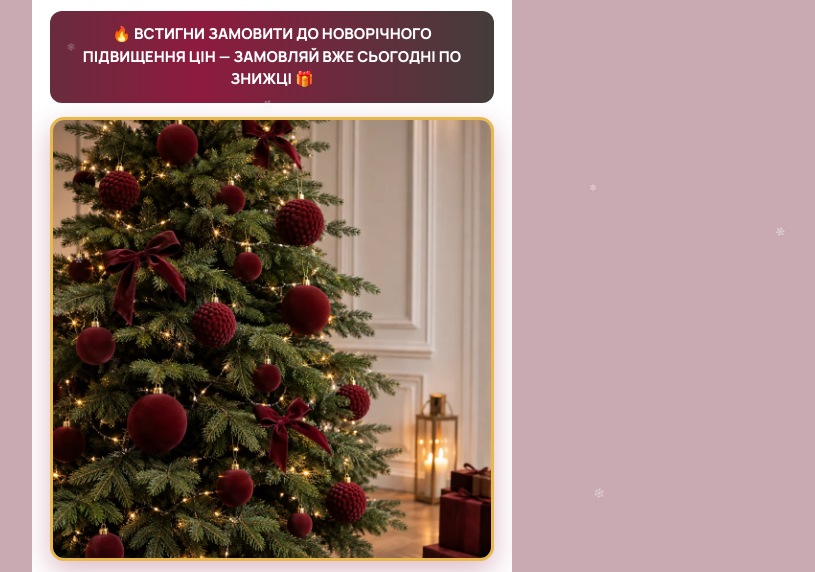
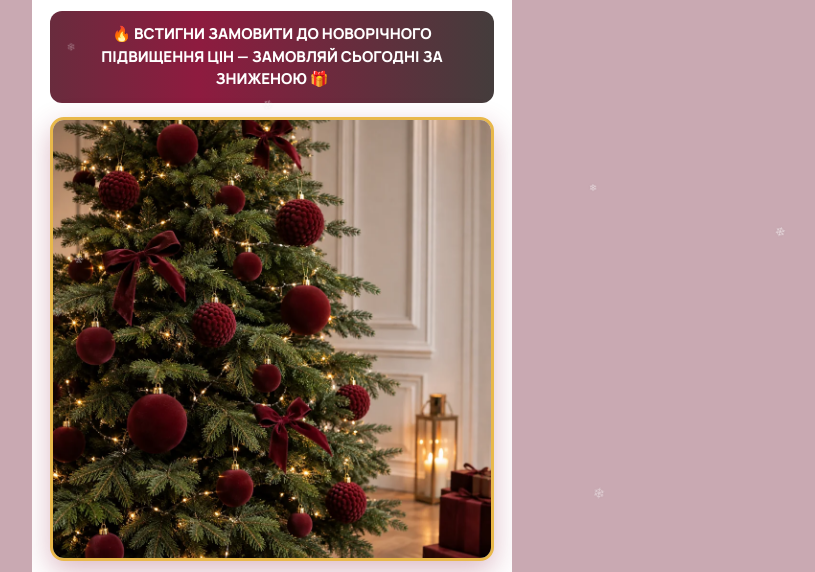
Before and after one commit to nfhfcnfhfc000-star/oks, a plain HTML site: page index.html in a window 1280 px wide. Shown: the part 207-779 px from the top of the page, without its empty margins (368-1183 px from the left). Drawn offline with nearby package versions, Linux system fonts and the light colour scheme.

Commit message:
Update index.html

```diff
--- a/index.html
+++ b/index.html
@@ -21,7 +21,7 @@
 <!-- ===== БЛОК 1: ГОЛОВНИЙ ОФФЕР ===== -->
 <section class="blk">
 <div class="tm"><b>Ця пропозиція закінчиться через:</b><div class="cells"><div class="cell"><span class="h">00</span><i>годин</i></div><div class="cell"><span class="m">00</span><i>хвилин</i></div><div class="cell"><span class="s">00</span><i>секунд</i></div></div></div>
-<div class="ban">🔥 ВСТИГНИ ЗАМОВИТИ ДО НОВОРІЧНОГО ПІДВИЩЕННЯ ЦІН — ЗАМОВЛЯЙ ВЖЕ СЬОГОДНІ ПО ЗНИЖЦІ 🎁</div>
+<div class="ban">🔥 ВСТИГНИ ЗАМОВИТИ ДО НОВОРІЧНОГО ПІДВИЩЕННЯ ЦІН — ЗАМОВЛЯЙ СЬОГОДНІ ЗА ЗНИЖЕНОЮ 🎁</div>
 <img class="hero" data-k="tree" src="img/ob3.webp" fetchpriority="high" alt="Набір куль"><!-- q1: головне фото -->
 <div class="bd"><div><em>🚚</em>Доставка по Україні</div><div><em>⏳</em>Обмежена пропозиція</div><div><em>💳</em>Оплата при отриманні</div></div>
 <div class="pr"><div class="old">Звичайна ціна: 1490 грн</div><div class="disc">Знижка -30%</div><div class="new">1050 грн</div></div>
```
